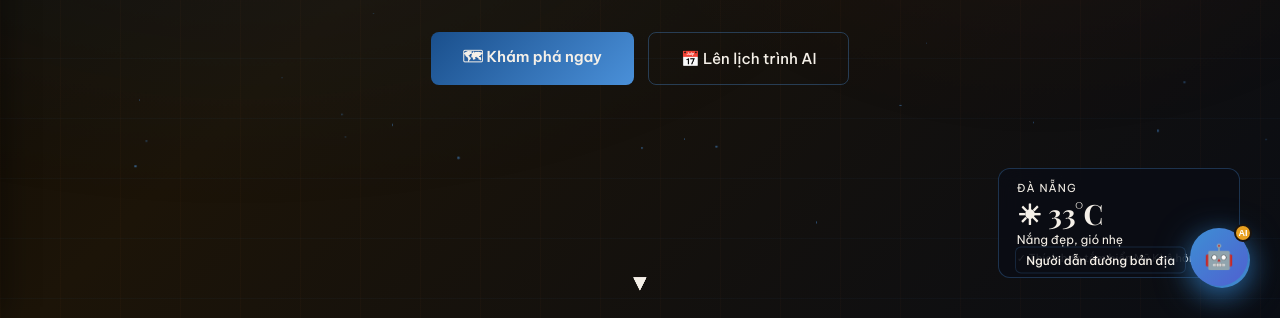
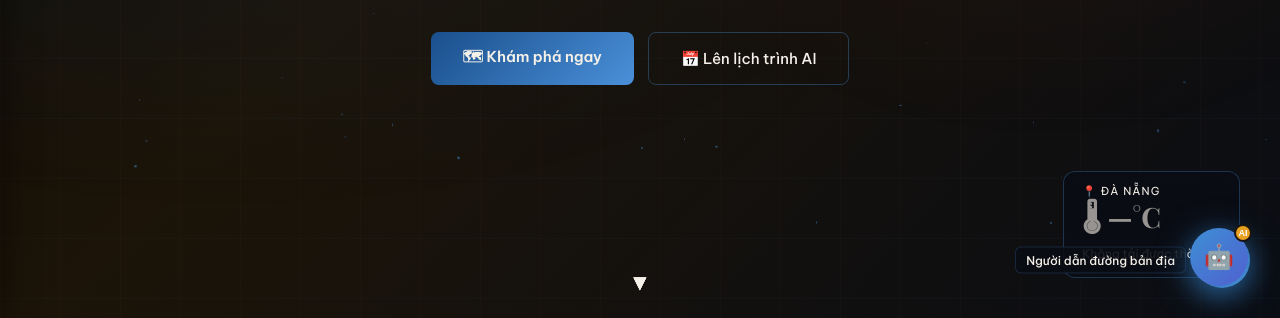
Before and after one commit to vkhanhs2007/centralconnect, a website: page BWD/index.html in a window 1280 px wide. Shown: the part 482-800 px from the top of the page. Drawn offline with nearby package versions, Linux system fonts and the light colour scheme; no server answers; animation ran at ten frames a second; a web font is replaced by a local one.

Commit message:
feat: connect real-time weather for Da Nang via Open-Meteo
- Replace hardcoded weather widget (33°C) with live data from Open-Meteo API
  (free, no API key required, CORS enabled, updates every ~10 min)
- Add WMO weather code → Vietnamese description mapping (20 codes)
- Add smart travel suggestions based on temperature + weather condition
- Add api/weather.js serverless function for Vercel with 10-min cache
- Show loading state while fetching, graceful fallback if offline

Co-Authored-By: Claude Sonnet 4.6 <noreply@anthropic.com>

```diff
--- a/BWD/index.html
+++ b/BWD/index.html
@@ -1402,11 +1402,11 @@
     </div>
   </div>
 
-  <div class="weather-widget">
-    <div class="weather-city">Đà Nẵng</div>
-    <div class="weather-temp">☀ 33°C</div>
-    <div class="weather-desc">Nắng đẹp, gió nhẹ</div>
-    <div class="weather-suggest">✓ Thích hợp tắm biển Mỹ Khê hôm nay</div>
+  <div class="weather-widget" id="weatherWidget">
+    <div class="weather-city">📍 Đà Nẵng</div>
+    <div class="weather-temp" id="weatherTemp" style="opacity:0.5">⟳ Đang tải...</div>
+    <div class="weather-desc" id="weatherDesc"></div>
+    <div class="weather-suggest" id="weatherSuggest"></div>
   </div>
 
   <a class="scroll-arrow" href="#stats" style="text-decoration:none">▼</a>
@@ -2797,6 +2797,80 @@ document.addEventListener('DOMContentLoaded', function() {
   }
 });
 
+// ── THỜI TIẾT THỰC — Open-Meteo (miễn phí, không cần API key) ──
+(async function loadWeather() {
+  const tempEl    = document.getElementById('weatherTemp');
+  const descEl    = document.getElementById('weatherDesc');
+  const suggestEl = document.getElementById('weatherSuggest');
+  if (!tempEl) return;
+
+  // Bảng mã thời tiết WMO → icon + mô tả tiếng Việt
+  const WMO = {
+    0:  ['☀',  'Trời quang'],
+    1:  ['⛅', 'Ít mây'],
+    2:  ['🌤', 'Mây rải rác'],
+    3:  ['☁',  'Nhiều mây'],
+    45: ['🌫', 'Sương mù'],
+    48: ['🌫', 'Sương giá'],
+    51: ['🌦', 'Mưa phùn nhẹ'],
+    53: ['🌦', 'Mưa phùn'],
+    55: ['🌧', 'Mưa phùn dày'],
+    61: ['🌧', 'Mưa nhẹ'],
+    63: ['🌧', 'Mưa vừa'],
+    65: ['🌧', 'Mưa to'],
+    80: ['🌦', 'Mưa rào nhẹ'],
+    81: ['🌦', 'Mưa rào'],
+    82: ['⛈',  'Mưa rào mạnh'],
+    95: ['⛈',  'Dông'],
+    96: ['⛈',  'Dông có mưa đá'],
+    99: ['⛈',  'Dông mạnh'],
+  };
+
+  // Gợi ý du lịch dựa theo thời tiết
+  function getSuggest(code, temp) {
+    if ([95, 96, 99].includes(code)) return '⚠ Tránh di chuyển xa — theo dõi cảnh báo thời tiết';
+    if ([61, 63, 65].includes(code)) return '☔ Nên thăm Bảo tàng Chăm hoặc làng nghề trong nhà';
+    if ([51, 53, 55, 80, 81, 82].includes(code)) return '☔ Phố Cổ Hội An có mái che tiện để khám phá';
+    if ([45, 48].includes(code)) return '🌫 Sương mù — Bà Nà Hills có thể đẹp huyền ảo hôm nay';
+    if (code === 3) return '✓ Trời mát dịu — lý tưởng leo Ngũ Hành Sơn';
+    if (code === 2) return '✓ Thời tiết dễ chịu — thích hợp tham quan di tích';
+    if (temp >= 35) return '🥵 Nắng rất gắt — nên ra biển Mỹ Khê từ chiều tối';
+    if (temp >= 32) return '⚡ Trời nóng — ghé biển Mỹ Khê buổi chiều mát hơn';
+    return '✓ Thời tiết đẹp — thích hợp khám phá di sản hôm nay';
+  }
+
+  try {
+    // Da Nang: lat=16.0544, lon=108.2022
+    const url = 'https://api.open-meteo.com/v1/forecast' +
+      '?latitude=16.0544&longitude=108.2022' +
+      '&current=temperature_2m,weather_code,wind_speed_10m,relative_humidity_2m' +
+      '&timezone=Asia%2FBangkok&forecast_days=1';
+
+    const res  = await fetch(url);
+    if (!res.ok) throw new Error('HTTP ' + res.status);
+    const data = await res.json();
+    const cur  = data.current;
+
+    const temp  = Math.round(cur.temperature_2m);
+    const code  = cur.weather_code;
+    const wind  = Math.round(cur.wind_speed_10m);
+    const humid = Math.round(cur.relative_humidity_2m);
+
+    const [icon, desc] = WMO[code] ?? ['🌡', 'Không xác định'];
+
+    tempEl.style.opacity   = '1';
+    tempEl.textContent     = `${icon} ${temp}°C`;
+    descEl.textContent     = `${desc} · Gió ${wind} km/h · Ẩm ${humid}%`;
+    suggestEl.textContent  = getSuggest(code, temp);
+  } catch (_) {
+    // Fallback khi không có internet
+    tempEl.style.opacity  = '0.6';
+    tempEl.textContent    = '🌡 —°C';
+    descEl.textContent    = 'Không tải được thời tiết';
+    suggestEl.textContent = '';
+  }
+})();
+
 </script>
 <!-- Firebase SDK -->
 <script src="https://www.gstatic.com/firebasejs/10.12.2/firebase-app-compat.js"></script>
```
Also changed, not shown: api/weather.js (added, +61 -0 lines).
